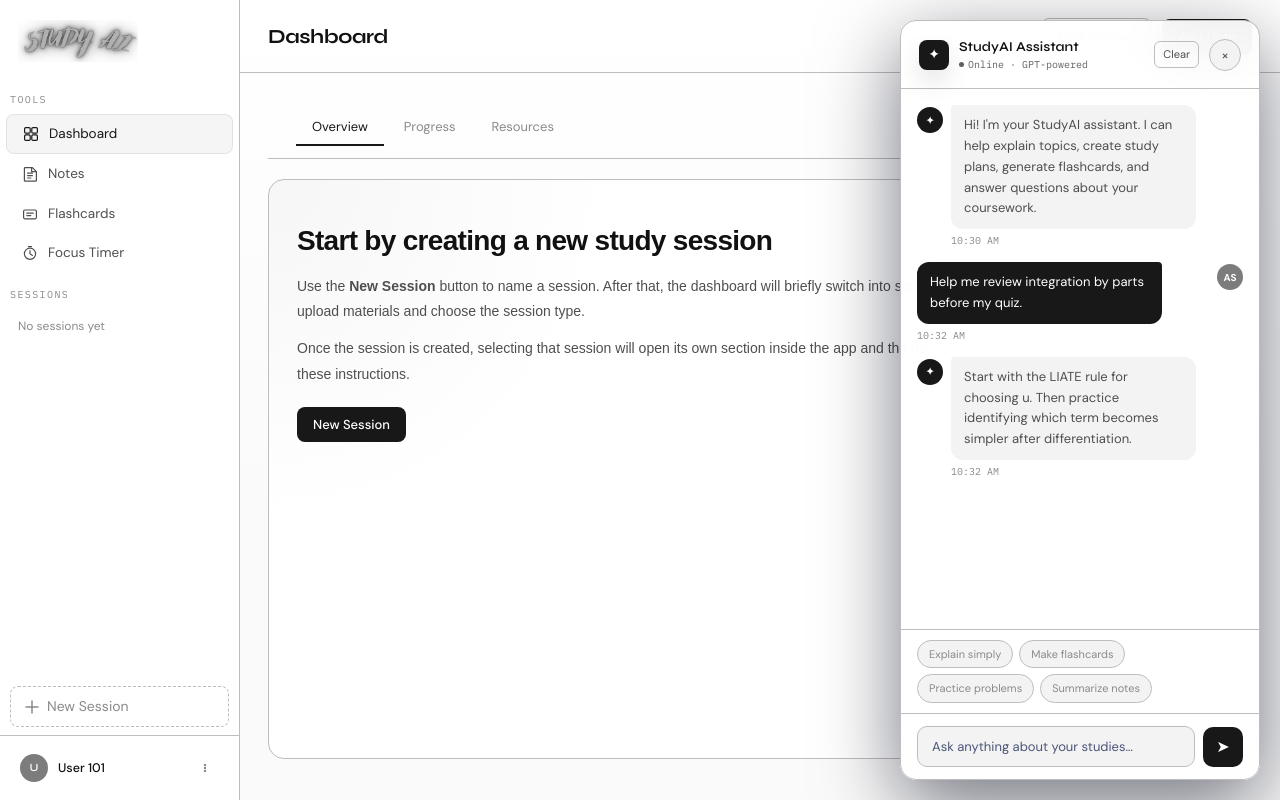
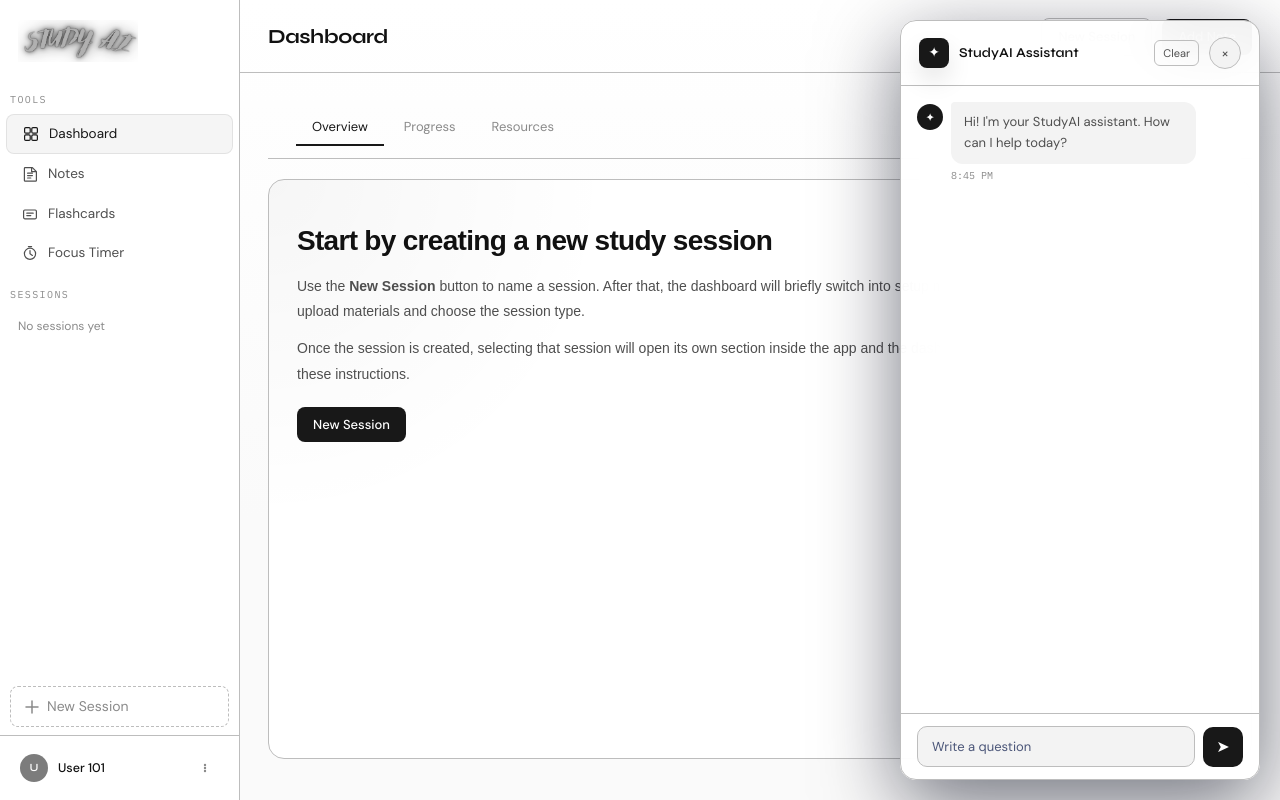
Before and after one commit to TresorBitangimana/AI-Study-Assistant, a React (Vite) app in the folder Frontend/: page / in a window 1280 px wide. Both pictures are taken after a click on the button 1231 px from the left and 751 px from the top of the page. Built offline with nearby package versions, Linux system fonts and the light colour scheme.

Commit message:
finished ai chat bot side

```diff
--- a/Frontend/src/Chart.jsx
+++ b/Frontend/src/Chart.jsx
@@ -1,28 +1,96 @@
-import { useState } from "react";
+import { useEffect, useRef, useState } from "react";
 
-const chatMessages = [
+const baseUrl = "http://localhost:8080/api/study_assistant";
+
+const initialChatMessages = [
     {
         id: 1,
         role: "ai",
-        text: "Hi! I'm your StudyAI assistant. I can help explain topics, create study plans, generate flashcards, and answer questions about your coursework.",
-        time: "10:30 AM",
-    },
-    {
-        id: 2,
-        role: "user",
-        text: "Help me review integration by parts before my quiz.",
-        time: "10:32 AM",
-    },
-    {
-        id: 3,
-        role: "ai",
-        text: "Start with the LIATE rule for choosing u. Then practice identifying which term becomes simpler after differentiation.",
-        time: "10:32 AM",
+        text: "Hi! I'm your StudyAI assistant. How can I help today?",
+        time: formatMessageTime(new Date()),
     },
 ];
 
+function formatMessageTime(date) {
+    return new Intl.DateTimeFormat("en-US", {
+        hour: "numeric",
+        minute: "2-digit",
+    }).format(date);
+}
+
+function createChatMessage(role, text) {
+    return {
+        id: `${role}-${Date.now()}-${Math.random().toString(16).slice(2)}`,
+        role,
+        text,
+        time: formatMessageTime(new Date()),
+    };
+}
+
 function Chart() {
     const [isChatOpen, setIsChatOpen] = useState(false);
+    const [chatMessages, setChatMessages] = useState(initialChatMessages);
+    const [draftMessage, setDraftMessage] = useState("");
+    const [isSending, setIsSending] = useState(false);
+    const chatMessagesRef = useRef(null);
+
+    useEffect(() => {
+        if (!isChatOpen || !chatMessagesRef.current) {
+            return;
+        }
+
+        chatMessagesRef.current.scrollTop =
+            chatMessagesRef.current.scrollHeight;
+    }, [chatMessages, isChatOpen]);
+
+    async function handleSendMessage() {
+        const message = draftMessage.trim();
+        if (!message || isSending) {
+            return;
+        }
+
+        const userMessage = createChatMessage("user", message);
+        setChatMessages((current) => [...current, userMessage]);
+        setDraftMessage("");
+        setIsSending(true);
+
+        try {
+            const response = await fetch(`${baseUrl}/chat`, {
+                method: "POST",
+                headers: { "Content-Type": "application/json" },
+                body: JSON.stringify(message),
+            });
+
+            if (!response.ok) {
+                throw new Error("Request failed");
+            }
+
+            const aiResponseText = await response.text();
+            const aiMessage = createChatMessage(
+                "ai",
+                aiResponseText.trim() ||
+                    "Sorry, I couldn't generate a response.",
+            );
+
+            setChatMessages((current) => [...current, aiMessage]);
+        } catch {
+            setChatMessages((current) => [
+                ...current,
+                createChatMessage(
+                    "ai",
+                    "Sorry, I couldn't reach the assistant right now.",
+                ),
+            ]);
+        } finally {
+            setIsSending(false);
+        }
+    }
+
+    const resetChat = () => {
+        setChatMessages(initialChatMessages);
+        setDraftMessage("");
+        setIsSending(false);
+    };
 
     return (
         <aside className={`chat-shell ${isChatOpen ? "chat-shell-open" : ""}`}>
@@ -34,13 +102,10 @@ function Chart() {
                             <div className="font-['Syne'] text-[13.5px] font-semibold text-(--text)">
                                 StudyAI Assistant
                             </div>
-                            <div className="flex items-center gap-1 font-['IBM_Plex_Mono'] text-[10px] text-(--success)">
-                                <div className="status-dot" />
-                                Online · GPT-powered
-                            </div>
                         </div>
                         <button
                             className="btn-compact px-2! py-1.25! text-[11px]!"
+                            onClick={resetChat}
                             type="button"
                         >
                             Clear
@@ -55,7 +120,10 @@ function Chart() {
                         </button>
                     </div>
 
-                    <div className="flex-1 overflow-y-auto p-4">
+                    <div
+                        className="flex-1 overflow-y-auto p-4"
+                        ref={chatMessagesRef}
+                    >
                         <div className="flex flex-col gap-3.5">
                             {chatMessages.map((message) => (
                                 <div
@@ -94,29 +162,30 @@ function Chart() {
                         </div>
                     </div>
 
-                    <div className="flex flex-wrap gap-1.5 border-t border-(--border) px-4 py-2.5">
-                        <button className="quick-chip" type="button">
-                            Explain simply
-                        </button>
-                        <button className="quick-chip" type="button">
-                            Make flashcards
-                        </button>
-                        <button className="quick-chip" type="button">
-                            Practice problems
-                        </button>
-                        <button className="quick-chip" type="button">
-                            Summarize notes
-                        </button>
-                    </div>
-
                     <div className="flex gap-2 border-t border-(--border) px-4 py-3">
                         <textarea
                             className="chat-input"
-                            placeholder="Ask anything about your studies…"
+                            disabled={isSending}
+                            onChange={(event) =>
+                                setDraftMessage(event.target.value)
+                            }
+                            onKeyDown={(event) => {
+                                if (event.key === "Enter" && !event.shiftKey) {
+                                    event.preventDefault();
+                                    handleSendMessage();
+                                }
+                            }}
+                            placeholder="Write a question"
                             rows="1"
+                            value={draftMessage}
                         />
-                        <button className="send-button" type="button">
-                            ➤
+                        <button
+                            className="send-button"
+                            disabled={isSending || !draftMessage.trim()}
+                            onClick={handleSendMessage}
+                            type="button"
+                        >
+                            {isSending ? "..." : "➤"}
                         </button>
                     </div>
                 </>
```
